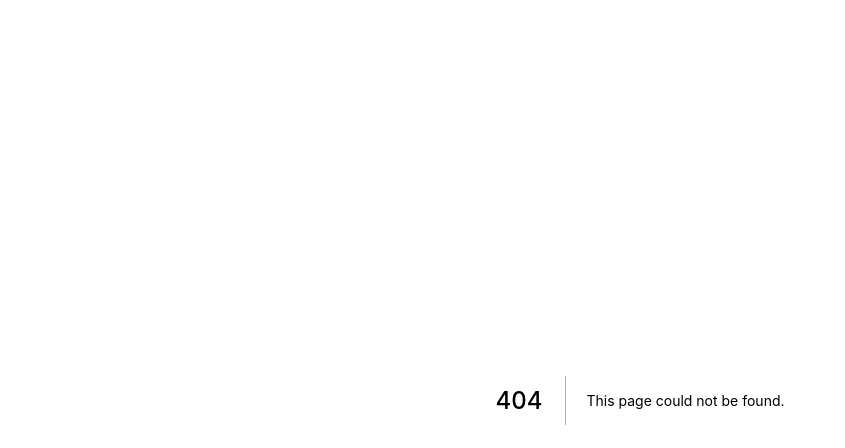
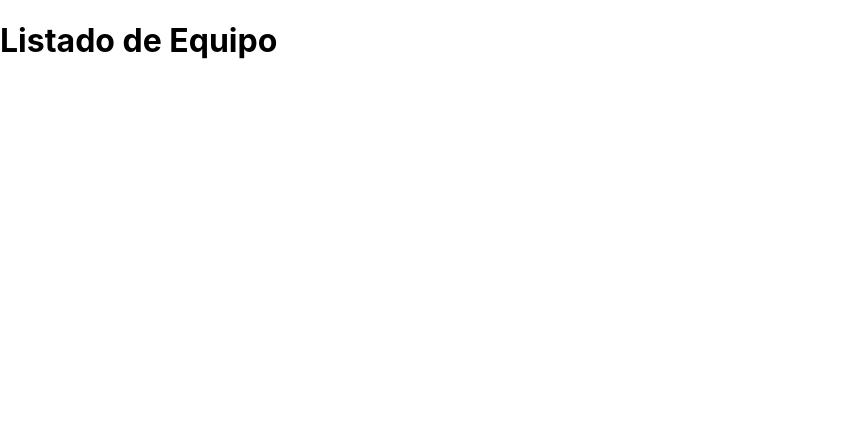
Before and after one commit to juaneme8/control-stock, a Next.js app: page /listado in a window 1280 px wide. Before the commit this address had no page. Shown: the top 448 px of the page, without its empty margins (0-845 px from the left). Built offline with nearby package versions, Linux system fonts and the light colour scheme.

Commit message:
Agregado de página de prueba

```diff
--- /dev/null
+++ b/pages/listado.js
@@ -0,0 +1,11 @@
+import React from 'react';
+
+function listado() {
+	return (
+		<div>
+			<h1>Listado de Equipo</h1>
+		</div>
+	);
+}
+
+export default listado;
```
